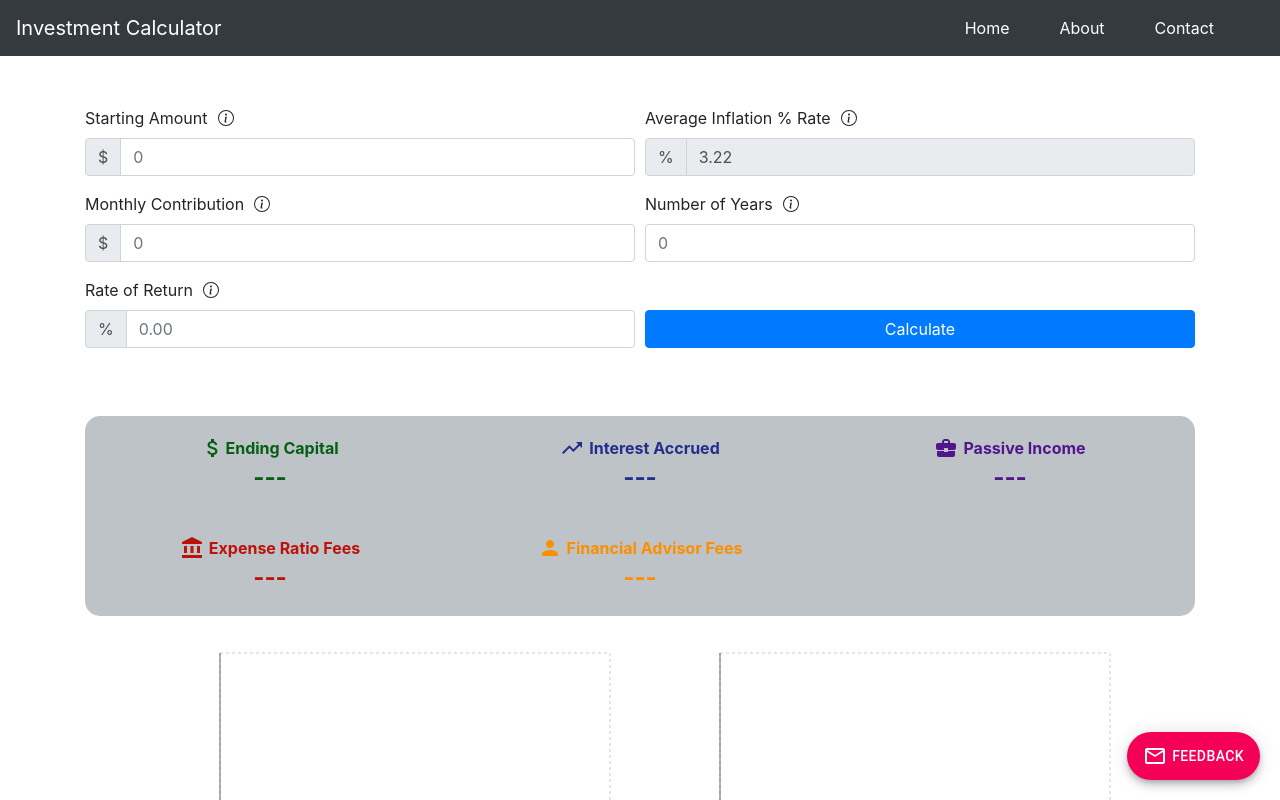
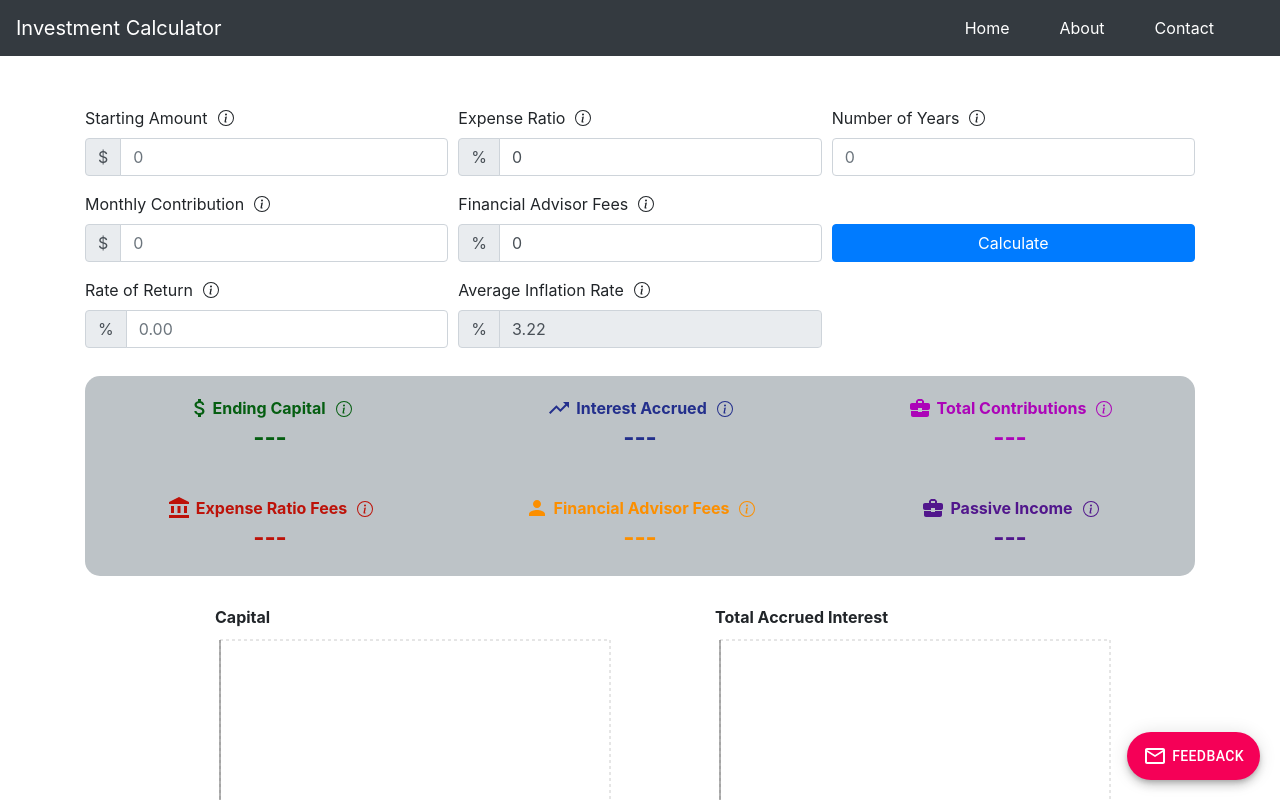
Before and after one commit to scottgibson21/investment-calculator, a React (Create React App) app: page / in a window 1280 px wide. Shown: the top 800 px of the page. Built offline with nearby package versions, Linux system fonts and the light colour scheme.

Commit message:
feat: add expense ratio and advisor fees

```diff
--- a/src/components/CalculationChart.js
+++ b/src/components/CalculationChart.js
@@ -11,10 +11,10 @@ import {
 import { chartData } from "../utils/helpers";
 
 function CalculationChart(props) {
-  console.log("the props", props);
   let { resultSet, chartKey } = props;
-  console.log("the chartKey is: ", chartKey);
   return (
+    <div>
+      <h2 style={styles.titleHeader}>{chartData[chartKey].displayName}</h2>
       <LineChart
         width={500}
         height={300}
@@ -39,7 +39,16 @@ function CalculationChart(props) {
           activeDot={{ r: 8 }}
         />
       </LineChart>
+    </div>
   );
 }
 
+const styles = {
+  titleHeader: {
+    marginLeft: "75px",
+    fontSize: "1rem",
+    fontWeight: "bold",
+  },
+};
+
 export default CalculationChart;
--- a/src/components/CalculationInput.js
+++ b/src/components/CalculationInput.js
@@ -14,9 +14,11 @@ function CalculationInput(props) {
   const [startingAmount, setStartingAmount] = useState();
   const [monthlyContribution, setMonthlyContribution] = useState();
   const [rateOfReturn, setRateOfReturn] = useState();
+  const [expenseRatio, setExpenseRatio] = useState(0);
+  const [advisorFees, setAdivsorFees] = useState(0);
   const [inflationRate, setInflationRate] = useState(3.22);
   const [numberOfYears, setNumberOfYears] = useState();
-  const [editInflationDisabled, setEditInflationDisabled] = useState(true);
+  //const [editInflationDisabled, setEditInflationDisabled] = useState(true);
 
   const handleStartingAmountChange = (event) => {
     let value = event.target.value.replace(/,/g, "");
@@ -61,12 +63,48 @@ function CalculationInput(props) {
     }
 
     if (!/^[0-9]+(\.[0-9]{1,2})?$/.test(value)) {
-      console.log("hit the regex");
       return;
     }
 
-    console.log("setting the value");
     setRateOfReturn(parseFloat(value));
+  };
+
+  const handleExpenseRatioChange = (event) => {
+    let value = event.target.value;
+
+    if (
+      value === "" ||
+      value === undefined ||
+      value[value.length - 1] === "."
+    ) {
+      setExpenseRatio(value);
+      return;
+    }
+
+    if (!/^[0-9]+(\.[0-9]{1,2})?$/.test(value)) {
+      return;
+    }
+
+    setExpenseRatio(parseFloat(value));
+  };
+
+  const handleAdvisorFeesChange = (event) => {
+    let value = event.target.value;
+
+    if (
+      value === "" ||
+      value === undefined ||
+      value[value.length - 1] === "."
+    ) {
+      setAdivsorFees(value);
+      return;
+    }
+
+    if (!/^[0-9]+(\.[0-9]{1,2})?$/.test(value)) {
+      return;
+    }
+
+    setAdivsorFees(parseFloat(value));
   };
 
   const handleInflationRateChange = (event) => {
@@ -114,11 +152,13 @@ function CalculationInput(props) {
       startingAmount,
       monthlyContribution,
       rateOfReturn,
+      expenseRatio,
+      advisorFees,
       inflationRate,
       numberOfYears
     );
 
-    console.log("the result set: ", resultSet);
+    console.log("the result set in input handle submit function: ", resultSet);
 
     //Dispatch add result set action
     props.dispatch(addResultSet(resultSet));
@@ -196,9 +236,49 @@ function CalculationInput(props) {
             </InputGroup>
           </Form.Group>
         </Col>
-        <Col style={styles.calculateColumn}>
+        <Col>
+          <Form.Group controlId="formStrartingAmount">
+            <Form.Label>Expense Ratio</Form.Label>
+            <OverlayTrigger
+              key="expenseRation"
+              placement="right"
+              overlay={<ToolTip>Info about the expense ratio</ToolTip>}
+            >
+              <InfoCircle style={{ marginLeft: 10, marginBottom: 3 }} />
+            </OverlayTrigger>
+            <InputGroup>
+              <InputGroup.Prepend>
+                <InputGroup.Text id="inputGroupPrepend">%</InputGroup.Text>
+              </InputGroup.Prepend>
+              <Form.Control
+                placeholder="0.00"
+                onChange={handleExpenseRatioChange}
+                value={expenseRatio}
+              />
+            </InputGroup>
+          </Form.Group>
+          <Form.Group controlId="formMonthlyContribution">
+            <Form.Label>Financial Advisor Fees</Form.Label>
+            <OverlayTrigger
+              key="monthlyContribution"
+              placement="right"
+              overlay={<ToolTip>Info about the monthly contribution</ToolTip>}
+            >
+              <InfoCircle style={{ marginLeft: 10, marginBottom: 3 }} />
+            </OverlayTrigger>
+            <InputGroup>
+              <InputGroup.Prepend>
+                <InputGroup.Text id="inputGroupPrepend">%</InputGroup.Text>
+              </InputGroup.Prepend>
+              <Form.Control
+                placeholder="0.00"
+                onChange={handleAdvisorFeesChange}
+                value={advisorFees}
+              />
+            </InputGroup>
+          </Form.Group>
           <Form.Group controlId="fromInflationRate">
-            <Form.Label>Average Inflation % Rate</Form.Label>
+            <Form.Label>Average Inflation Rate</Form.Label>
             <OverlayTrigger
               key="inflationRate"
               placement="right"
@@ -212,7 +292,7 @@ function CalculationInput(props) {
               </InputGroup.Prepend>
               <Form.Control
                 value={inflationRate}
-                disabled={editInflationDisabled}
+                disabled={true}
                 onChange={handleInflationRateChange}
               />
             </InputGroup>
@@ -223,6 +303,8 @@ function CalculationInput(props) {
               onChange={() => setEditInflationDisabled(!editInflationDisabled)}
             /> */}
           </Form.Group>
+        </Col>
+        <Col style={styles.calculateColumn}>
           <Form.Group controlId="forNumberOfYears">
             <Form.Label>Number of Years</Form.Label>
             <OverlayTrigger
--- a/src/components/CalculationResult.js
+++ b/src/components/CalculationResult.js
@@ -1,13 +1,4 @@
 import React from "react";
-import {
-  LineChart,
-  Line,
-  CartesianGrid,
-  XAxis,
-  YAxis,
-  Tooltip,
-  Legend,
-} from "recharts";
 import { connect } from "react-redux";
 import Row from "react-bootstrap/Row";
 import CalculationChart from "./CalculationChart";
@@ -21,6 +12,20 @@ function CalculationResult(props) {
         <CalculationChart chartKey="capital" resultSet={resultSet} />
         <CalculationChart
           chartKey="totalAccruedInterest"
+          resultSet={resultSet}
+        />
+      </Row>
+      <Row style={styles.mainContainer}>
+        <CalculationChart chartKey="interest" resultSet={resultSet} />
+        <CalculationChart chartKey="totalContributions" resultSet={resultSet} />
+      </Row>
+      <Row style={styles.mainContainer}>
+        <CalculationChart
+          chartKey="totalAccruedExpenseRatioFees"
+          resultSet={resultSet}
+        />
+        <CalculationChart
+          chartKey="totalAccruedFinancialAdvisorFees"
           resultSet={resultSet}
         />
       </Row>
@@ -40,7 +45,7 @@ const styles = {
 };
 
 function mapStateToProps({ results }) {
-  console.log("the results: ", results);
+  console.log("the results in cal result map state to props: ", results);
   return {
     resultSet: results.resultSet,
   };
--- a/src/components/CalculationResultJumbotron.js
+++ b/src/components/CalculationResultJumbotron.js
@@ -9,6 +9,9 @@ import {
 } from "@material-ui/icons";
 import { connect } from "react-redux";
 import { formatNumberWithCommas } from "../utils/helpers";
+import { InfoCircle } from "react-bootstrap-icons";
+import OverlayTrigger from "react-bootstrap/OverlayTrigger";
+import ToolTip from "react-bootstrap/ToolTip";
 
 function CalculationResultJumbotron(props) {
   let { result } = props;
@@ -37,6 +40,13 @@ function CalculationResultJumbotron(props) {
           <div style={inlineDivStyle}>
             <AttachMoney />
             <div>Ending Capital</div>
+            <OverlayTrigger
+              key="startingAmount"
+              placement="right"
+              overlay={<ToolTip>Info about the Ending Capital</ToolTip>}
+            >
+              <InfoCircle style={{ marginLeft: 10, marginTop: "5px" }} />
+            </OverlayTrigger>
           </div>
           <div style={resultTextStyle}>
             {result === null
@@ -48,6 +58,13 @@ function CalculationResultJumbotron(props) {
           <div style={inlineDivStyle}>
             <TrendingUp style={{ marginRight: "5px" }} />
             <div>Interest Accrued</div>
+            <OverlayTrigger
+              key="startingAmount"
+              placement="right"
+              overlay={<ToolTip>Info about the Interest Accrued</ToolTip>}
+            >
+              <InfoCircle style={{ marginLeft: 10, marginTop: "5px" }} />
+            </OverlayTrigger>
           </div>
           <div style={resultTextStyle}>
             {result === null
@@ -55,15 +72,22 @@ function CalculationResultJumbotron(props) {
               : `$${formatNumberWithCommas(result.totalAccruedInterest)}`}
           </div>
         </div>
-        <div style={{ ...divStyle, color: "#51168c" }}>
+        <div style={{ ...divStyle, color: "#ac04b8" }}>
           <div style={inlineDivStyle}>
             <BusinessCenter style={{ marginRight: "5px" }} />
-            <div>Passive Income</div>
+            <div>Total Contributions</div>
+            <OverlayTrigger
+              key="totalContributions"
+              placement="right"
+              overlay={<ToolTip>Info about the Total Contributions</ToolTip>}
+            >
+              <InfoCircle style={{ marginLeft: 10, marginTop: "5px" }} />
+            </OverlayTrigger>
           </div>
           <div style={resultTextStyle}>
             {result === null
               ? "---"
-              : `$${formatNumberWithCommas(result.passiveIncome)}/year`}
+              : `$${formatNumberWithCommas(result.totalContributions)}`}
           </div>
         </div>
       </div>
@@ -79,21 +103,60 @@ function CalculationResultJumbotron(props) {
           <div style={inlineDivStyle}>
             <AccountBalance style={{ marginRight: "5px" }} />
             <div>Expense Ratio Fees</div>
+            <OverlayTrigger
+              key="startingAmount"
+              placement="right"
+              overlay={<ToolTip>Info about the Expense Ratio Fees</ToolTip>}
+            >
+              <InfoCircle style={{ marginLeft: 10, marginTop: "5px" }} />
+            </OverlayTrigger>
           </div>
           <div style={resultTextStyle}>
-            {result === null ? "---" : `Placeholder`}
+            {result === null
+              ? "---"
+              : `$${formatNumberWithCommas(
+                  result.totalAccruedExpenseRatioFees
+                )}`}
           </div>
         </div>
         <div style={{ ...divStyle, color: "#fc8f00" }}>
           <div style={inlineDivStyle}>
             <Person style={{ marginRight: "5px" }} />
             <div>Financial Advisor Fees</div>
+            <OverlayTrigger
+              key="startingAmount"
+              placement="right"
+              overlay={<ToolTip>Info about the Financial Advisor Fees</ToolTip>}
+            >
+              <InfoCircle style={{ marginLeft: 10, marginTop: "5px" }} />
+            </OverlayTrigger>
           </div>
           <div style={resultTextStyle}>
-            {result === null ? "---" : `Placeholder`}
+            {result === null
+              ? "---"
+              : `$${formatNumberWithCommas(
+                  result.totalAccruedFinancialAdvisorFees
+                )}`}
           </div>
         </div>
-        <div style={{ ...divStyle, color: "#03505c" }}></div>
+        <div style={{ ...divStyle, color: "#51168c" }}>
+          <div style={inlineDivStyle}>
+            <BusinessCenter style={{ marginRight: "5px" }} />
+            <div>Passive Income</div>
+            <OverlayTrigger
+              key="startingAmount"
+              placement="right"
+              overlay={<ToolTip>Info about the Passive Income</ToolTip>}
+            >
+              <InfoCircle style={{ marginLeft: 10, marginTop: "5px" }} />
+            </OverlayTrigger>
+          </div>
+          <div style={resultTextStyle}>
+            {result === null
+              ? "---"
+              : `$${formatNumberWithCommas(result.passiveIncome)}/year`}
+          </div>
+        </div>
       </div>
     </Jumbotron>
   );
@@ -119,7 +182,6 @@ const resultTextStyle = {
 
 function mapStateToProps({ results }) {
   let { resultSet } = results;
-  console.log("result set in jumbotron map state to props", resultSet);
   return {
     result:
       resultSet === undefined || resultSet.length === 0
--- a/src/components/Dashboard.js
+++ b/src/components/Dashboard.js
@@ -10,7 +10,7 @@ export default function Dashboard() {
   return (
     <div style={{ height: 2000 }}>
       <Container>
-        <Row style={{ height: 350, marginTop: 10 }}>
+        <Row style={{ height: 310, marginTop: 10 }}>
           <Col>
             <CalculationInput />
           </Col>
--- a/src/components/FeedbackButton.js
+++ b/src/components/FeedbackButton.js
@@ -1,5 +1,4 @@
 import React from "react";
-import { makeStyles } from "@material-ui/core/styles";
 import Fab from "@material-ui/core/Fab";
 import { MailOutline } from "@material-ui/icons";
 
--- a/src/utils/helpers.js
+++ b/src/utils/helpers.js
@@ -2,36 +2,84 @@ export function calculateResultSet(
   startingAmount,
   monthlyContribution,
   rateOfReturn,
+  expenseRatio,
+  financialAdvisorFees,
   inflationRate,
   numberOfYears
 ) {
+  //convert all percentages to basis points (bps)
   const rateOfReturnInBps = Math.round(rateOfReturn * 100);
-  const monthlyRateOfReturnInBbs = Math.round(rateOfReturnInBps / 12);
+  const expenseRatioInBps = Math.round(expenseRatio * 100);
+  const financialAdvisorFeesInBps = Math.round(financialAdvisorFees * 100);
   const inflationRateInBbs = Math.round(inflationRate * 100);
-  let totalAccruedInterestInCents = 0;
+
+  //convert starting values to cents and initialize accumulators
   let capitalInCents = startingAmount * 100;
   let monthlyContributionInCents = monthlyContribution * 100;
+  let totalAccruedContributionsInCents = 0;
+  let totalAccruedInterestInCents = 0;
+  let totalAccruedExpenseRatioFeesInCents = 0;
+  let totalAccruedFinancialAdvisorFeesInCents = 0;
+
+  let calculatePassiveIncomeInCents = (capitalInCents) => {
+    return (capitalInCents * (rateOfReturnInBps - inflationRateInBbs)) / 10000;
+  };
 
   let resultSet = [];
 
-  for (let i = 0; i < numberOfYears; i++) {
-    for (let j = 0; j < 12; j++) {
-      capitalInCents += monthlyContributionInCents;
-      let interestInCents = (capitalInCents * monthlyRateOfReturnInBbs) / 10000;
-      totalAccruedInterestInCents += interestInCents;
-      let passiveIncomeInCents =
-        (capitalInCents * (rateOfReturnInBps - inflationRateInBbs)) / 10000;
+  resultSet.push({
+    name: 0,
+    capital: (capitalInCents / 100).toFixed(2),
+    totalContributions: 0,
+    interest: 0,
+    totalAccruedInterest: 0,
+    expenseRatioFees: 0,
+    totalAccruedExpenseRatioFees: 0,
+    financialAdvisorFees: 0,
+    totalAccruedFinancialAdvisorFees: 0,
+    passiveIncome: (
+      calculatePassiveIncomeInCents(capitalInCents) / 100
+    ).toFixed(2),
+  });
 
-      resultSet.push({
-        name: i * 12 + (j + 1),
-        capital: (capitalInCents / 100).toFixed(2),
-        interest: (interestInCents / 100).toFixed(2),
-        totalAccruedInterest: (totalAccruedInterestInCents / 100).toFixed(2),
-        passiveIncome: (passiveIncomeInCents / 100).toFixed(2),
-      });
+  for (let i = 1; i <= numberOfYears; i++) {
+    let yearlyContributions = monthlyContributionInCents * 12;
+    capitalInCents += yearlyContributions;
+    totalAccruedContributionsInCents += yearlyContributions;
 
-      capitalInCents += interestInCents;
-    }
+    //calculate the yearly interest and subtract expense ratio and financial adivsor fees
+    let yearlyInterest = (capitalInCents * rateOfReturnInBps) / 10000;
+    let yearlyExpenseRatioFees = (capitalInCents * expenseRatioInBps) / 10000;
+    let yearlyFinancialAdvisorFees =
+      (capitalInCents * financialAdvisorFeesInBps) / 10000;
+    yearlyInterest =
+      yearlyInterest - yearlyExpenseRatioFees - yearlyFinancialAdvisorFees;
+    capitalInCents += yearlyInterest;
+
+    //update accumulators
+    totalAccruedInterestInCents += yearlyInterest;
+    totalAccruedExpenseRatioFeesInCents += yearlyExpenseRatioFees;
+    totalAccruedFinancialAdvisorFeesInCents += yearlyFinancialAdvisorFees;
+
+    //push data for the year onto the result set
+    resultSet.push({
+      name: i,
+      capital: (capitalInCents / 100).toFixed(2),
+      totalContributions: (totalAccruedContributionsInCents / 100).toFixed(2),
+      interest: (yearlyInterest / 100).toFixed(2),
+      totalAccruedInterest: (totalAccruedInterestInCents / 100).toFixed(2),
+      expenseRatioFees: (yearlyExpenseRatioFees / 100).toFixed(2),
+      totalAccruedExpenseRatioFees: (
+        totalAccruedExpenseRatioFeesInCents / 100
+      ).toFixed(2),
+      financialAdvisorFees: (yearlyFinancialAdvisorFees / 100).toFixed(2),
+      totalAccruedFinancialAdvisorFees: (
+        totalAccruedFinancialAdvisorFeesInCents / 100
+      ).toFixed(2),
+      passiveIncome: (
+        calculatePassiveIncomeInCents(capitalInCents) / 100
+      ).toFixed(2),
+    });
   }
 
   return resultSet;
@@ -55,9 +103,29 @@ export const chartData = {
     displayName: "Total Accrued Interest",
     color: "#8884d8",
   },
+  interest: {
+    xAxis: "name",
+    displayName: "Interest",
+    color: "#8884d8",
+  },
+  totalContributions: {
+    xAxis: "name",
+    displayName: "Total Contributions",
+    color: "#8884d8",
+  },
   passiveIncome: {
     xAxis: "name",
     displayName: "Passive Income",
     color: "#8884d8",
   },
+  totalAccruedExpenseRatioFees: {
+    xAxis: "name",
+    displayName: "Total Expense Ratio Fees",
+    color: "#8884d8",
+  },
+  totalAccruedFinancialAdvisorFees: {
+    xAxis: "name",
+    displayName: "Total Financial Adivsor Fees",
+    color: "#8884d8",
+  },
 };
```
Lines whose indentation alone changed are shown as unchanged.
